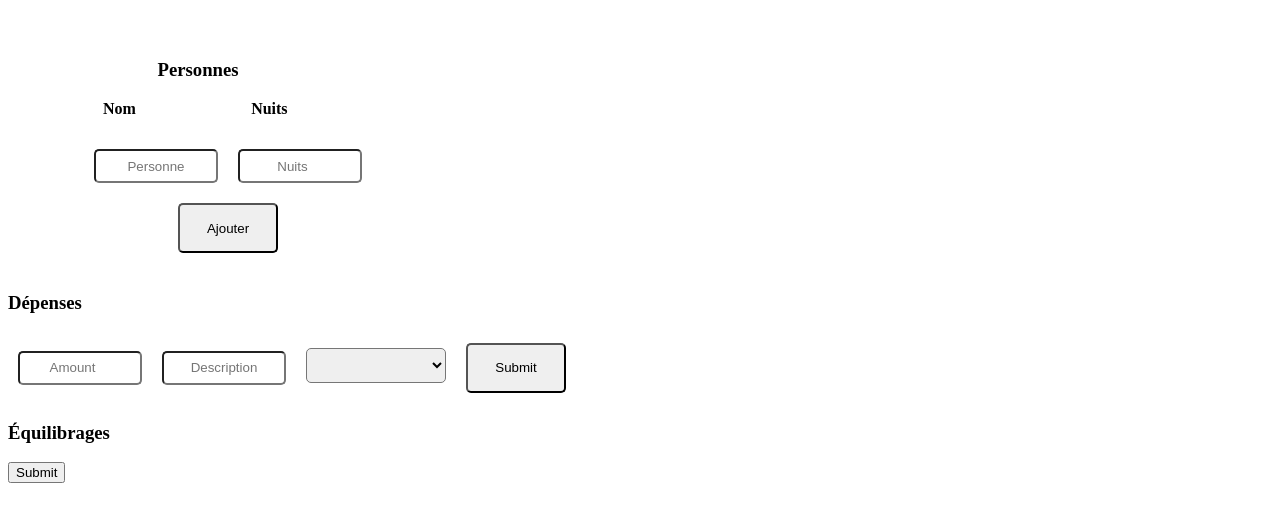
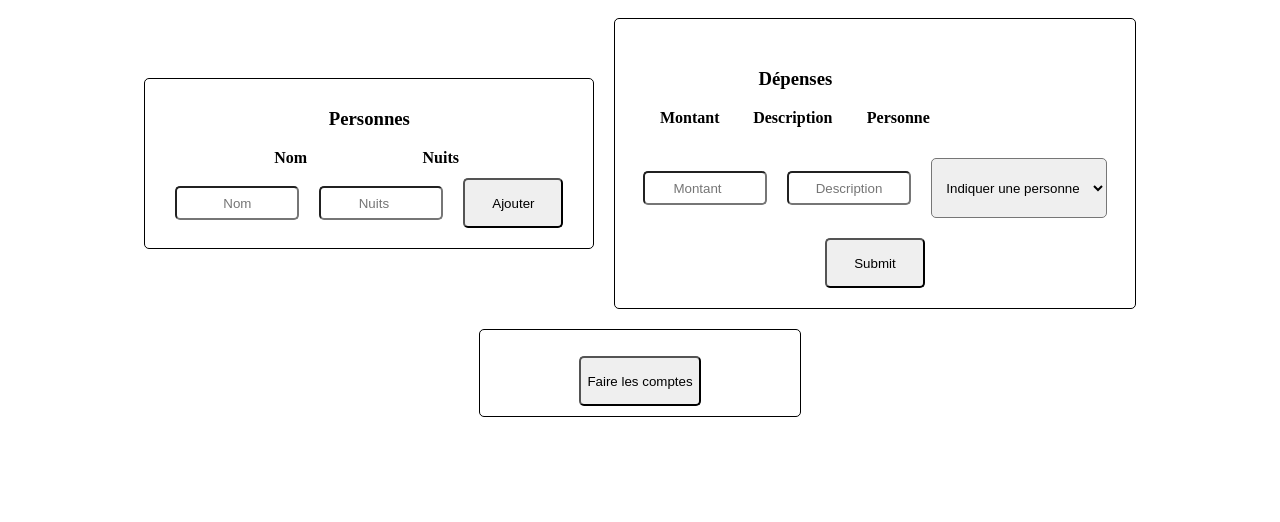
Before and after one commit to MenadBt/triccount, a React (Create React App) app in the folder front/: page / in a window 1280 px wide. Shown: the top 522 px of the page. Built offline with nearby package versions, Linux system fonts and the light colour scheme.

Commit message:
Make interface a little less ugly

```diff
--- a/front/src/components/Balance.component.tsx
+++ b/front/src/components/Balance.component.tsx
@@ -6,7 +6,7 @@ import axios from 'axios';
 async function getBalances(persons: Person[], expenses: Expense[]): Promise<Balance[]> {
     try {
         const newBalances = await axios.post<Balance[]>(
-            'http://localhost:8080/api/getBalances',
+            'http://triccount-imali.fr/api/getBalances',
             { persons: persons, expenses: expenses },
             {
                 headers: {
@@ -23,6 +23,31 @@ async function getBalances(persons: Person[], expenses: Expense[]): Promise<Bala
         return [];
     }
 }
+
+const balanceStyle = {
+    textAlign: 'center' as 'center',
+    margin: '10px',
+    padding: '10px',
+    borderRadius: '5px',
+    width: '300px',
+    height: 'auto',
+    overflow: 'auto',
+    border: '1px solid black',
+};
+
+
+export const submitStyle = {
+    // center the button
+    margin: 'auto',
+    padding: 'auto',
+    borderRadius: '5px',
+    width: 'auto',
+    height: '50px',
+    overflow: 'auto',
+    textAlign: 'center' as 'center'
+};
+
+
 
 class BalanceComponent extends React.Component<
     { persons: Person[], expenses: Expense[], balances: Balance[], updateBalanceList: (newBalances: Balance[]) => void },
@@ -51,21 +76,20 @@ class BalanceComponent extends React.Component<
 
     render() {
         return (
-            <div>
+            <div style={balanceStyle}>
                 <div>
-                    <h3>Équilibrages</h3>
                     {
                         <ul>
                             {
                                 this.state.balances.map((balance, index) =>
-                                    <li key={index}>{balance.person1} doit à {balance.person2} {balance.amount} euros</li>)
+                                    <li key={index}><b>{balance.person1}</b> doit à <b>{balance.person2}</b> {balance.amount} euros</li>)
                             }
                         </ul>
                     }
                 </div>
 
                 <form onSubmit={this.handleSubmit}>
-                    <input type="submit" value="Submit" />
+                    <input style={submitStyle} type="submit" value="Faire les comptes" />
                 </form>
             </div>
         )
--- /dev/null
+++ b/front/src/components/ExpenseList.component.tsx
@@ -0,0 +1,52 @@
+import React from 'react';
+import { Expense } from './Forms.component';
+
+const expenseStyle = {
+    textAlign: 'center' as 'center',
+    margin: '10px',
+    padding: '10px',
+    borderRadius: '5px',
+    width: '300px',
+    height: 'auto',
+    overflow: 'auto'
+};
+
+const tableStyle = {
+    borderCollapse: 'collapse' as 'collapse',
+    width: '100%'
+};
+
+const tbodyStyle = {
+    listStyleType: 'none',
+    padding: '0'
+};
+
+class ExpenseList extends React.Component<{ expenses: Expense[] }> {
+    render() {
+        return (
+            <div style={expenseStyle}>
+                <h3>Dépenses</h3>
+                <table style={tableStyle}>
+                    <thead>
+                        <tr>
+                            <th>Montant</th>
+                            <th>Description</th>
+                            <th>Personne</th>
+                        </tr>
+                    </thead>
+                    <tbody style={tbodyStyle}>
+                        {this.props.expenses.map((expense, index) =>
+                            <tr key={index}>
+                                <td>{expense.amount}</td>
+                                <td>{expense.description}</td>
+                                <td>{expense.person}</td>
+                            </tr>
+                        )}
+                    </tbody>
+                </table>
+            </div>
+        );
+    }
+}
+
+export default ExpenseList;
--- a/front/src/components/Forms.component.tsx
+++ b/front/src/components/Forms.component.tsx
@@ -19,6 +19,34 @@ interface Balance {
     person2: string;
     amount: number;
 }
+
+const fillInStyle = {
+    display: 'flex' as 'flex',
+    flexDirection: 'row' as 'row',
+    justifyContent: 'space-around' as 'space-around',
+    alignItems: 'center' as 'center',
+    margin: 'auto',
+    padding: 'auto',
+    borderRadius: '5px',
+    width: '80%',
+    height: 'auto',
+    overflow: 'auto'
+};
+
+// Center Balance Component
+const balanceStyle = {
+    display: 'flex' as 'flex',
+    flexDirection: 'row' as 'row',
+    justifyContent: 'center' as 'center',
+    alignItems: 'center' as 'center',
+    margin: 'auto',
+    padding: 'auto',
+    borderRadius: '5px',
+    width: '80%',
+    height: 'auto',
+    overflow: 'auto'
+};
+
 
 class MainForm extends React.Component<any, any>{
 
@@ -54,13 +82,17 @@ class MainForm extends React.Component<any, any>{
 
         return (
             <div>
+                <div style={fillInStyle}>
                     <PersonForm persons={persons} updatePersonsList={this.updatePersonsList} />
                     <ExpenseForm persons={persons} expenses={expenses} updateExpensesList={this.updateExpensesList} />
+                </div>
+                <div style={balanceStyle}>
                     <BalanceComponent
                         persons={persons}
                         expenses={expenses}
                         balances={balances}
                         updateBalanceList={this.updateBalanceList} />
+                </div>
             </div>
         )
     }
--- a/front/src/components/PersonsList.component.tsx
+++ b/front/src/components/PersonsList.component.tsx
@@ -3,8 +3,8 @@ import { Person } from './Forms.component';
 
 const personStyle = {
     textAlign: 'center' as 'center',
-    margin: '10px',
-    padding: '10px',
+    margin: 'auto',
+    padding: 'auto',
     borderRadius: '5px',
     width: '300px',
     height: 'auto',
@@ -15,12 +15,6 @@ const tableStyle = {
     borderCollapse: 'collapse' as 'collapse',
     width: '100%'
 };
-
-const tbodyStyle = {
-    listStyleType: 'none',
-    padding: '0'
-};
-
 
 class PersonList extends React.Component<{ persons: Person[] }> {
     render() {
@@ -34,7 +28,7 @@ class PersonList extends React.Component<{ persons: Person[] }> {
                             <th>Nuits</th>
                         </tr>
                     </thead>
-                    <tbody style={tbodyStyle}>
+                    <tbody>
                         {this.props.persons.map((person, index) =>
                             <tr key={index}>
                                 <td>{person.name}</td>
--- a/front/src/components/forms/ExpenseForm.tsx
+++ b/front/src/components/forms/ExpenseForm.tsx
@@ -1,17 +1,29 @@
 import React from "react";
+import ExpenseList from "../ExpenseList.component";
 import { Expense, Person } from "../Forms.component";
 import { inputStyle, submitStyle } from "./PersonForm";
 
-// Style for select input
 const selectStyle = {
     margin: '10px',
     padding: '10px',
     borderRadius: '5px',
-    width: '140px',
-    height: '35px',
+    width: 'auto',
+    height: '60px',
     overflow: 'auto',
     textAlign: 'center' as 'center'
 };
+
+
+const formStyle = {
+    textAlign: 'center' as 'center',
+    margin: '10px',
+    padding: '10px',
+    borderRadius: '5px',
+    width: '700px',
+    height: 'auto',
+    overflow: 'auto',
+    border: '1px solid black',
+ };
 
 class ExpenseForm extends React.Component<
     { persons: Person[], expenses: Expense[], updateExpensesList: (expenses: Expense[]) => void },
@@ -46,14 +58,15 @@ class ExpenseForm extends React.Component<
 
         const newExpense: Expense = { amount, description, person };
 
-
-        for (let expense of this.props.expenses) {
-            if (description === "" || amount === "" || person === "") {
-                alert("Une donnée est manquante dans le formulaire");
-                return;
-            }
+        if (description === "" || amount === "" || person === "") {
+            alert("Une donnée est manquante dans le formulaire");
+            return;
         }
 
+        if(amount < 0) {
+            alert("Le montant ne peut pas être négatif");
+            return;
+        }
 
         this.props.updateExpensesList([...this.props.expenses, newExpense]);
 
@@ -69,21 +82,13 @@ class ExpenseForm extends React.Component<
         const persons = this.props.persons;
 
         return (
-            <div>
-                <div>
-                    <h3>Dépenses</h3>
-                    <ul>
-                        {
-                            this.state.expenses.map((expense, index) =>
-                                <li key={index}>Montant:{expense.amount} | Description: {expense.description} | Personne: {expense.person}</li>)
-                        }
-                    </ul>
-                </div>
+            <div style={formStyle}>
+                <ExpenseList expenses={this.state.expenses}/>
 
                 <form onSubmit={this.handleSubmit}>
                     <label>
                         <input style={inputStyle}
-                                placeholder="Amount"
+                                placeholder="Montant"
                                 type="number"
                                 name="amount"
                                 value={this.state.value}
@@ -98,6 +103,7 @@ class ExpenseForm extends React.Component<
                     </label>
                     <label>
                         <select style={selectStyle} name="persons" id="person">
+                            <option value="" disabled selected>Indiquer une personne</option>
                             {
                                 persons.map((person, index) =>
                                     <option key={person.name}> {person.name} </option>
--- a/front/src/components/forms/PersonForm.tsx
+++ b/front/src/components/forms/PersonForm.tsx
@@ -7,10 +7,12 @@ export const formStyle = {
     margin: '10px',
     padding: '10px',
     borderRadius: '5px',
-    width: '400px',
+    width: '600px',
     height: 'auto',
-    overflow: 'auto'
+    overflow: 'auto',
+    border: '1px solid black',
 };
+
 
 export const inputStyle = {
     margin: '10px',
@@ -62,6 +64,7 @@ class PersonForm extends React.Component<
                 alert("Cette personne est déjà dans la liste");
                 return;
             }
+        }
 
         if (newPerson.night < 1) {
             alert("Le nombre de nuits doit être supérieur à 0");
@@ -72,7 +75,8 @@ class PersonForm extends React.Component<
             alert("Le nom ne peut pas être vide");
             return;
         }
-        }
+
+        console.log(newPerson.name, newPerson.night)
 
         this.props.updatePersonsList([...this.state.persons, newPerson]);
 
@@ -89,7 +93,7 @@ class PersonForm extends React.Component<
                 <form onSubmit={this.handleSubmit}>
                     <label>
                         <input style={inputStyle}
-                               placeholder="Personne"
+                               placeholder="Nom"
                                type="text"
                                name="name"
                                value={this.state.value}
```
Also changed, not shown: 2 other files (tests, documents, lock files or other folders). Lines whose indentation alone changed are shown as unchanged.
